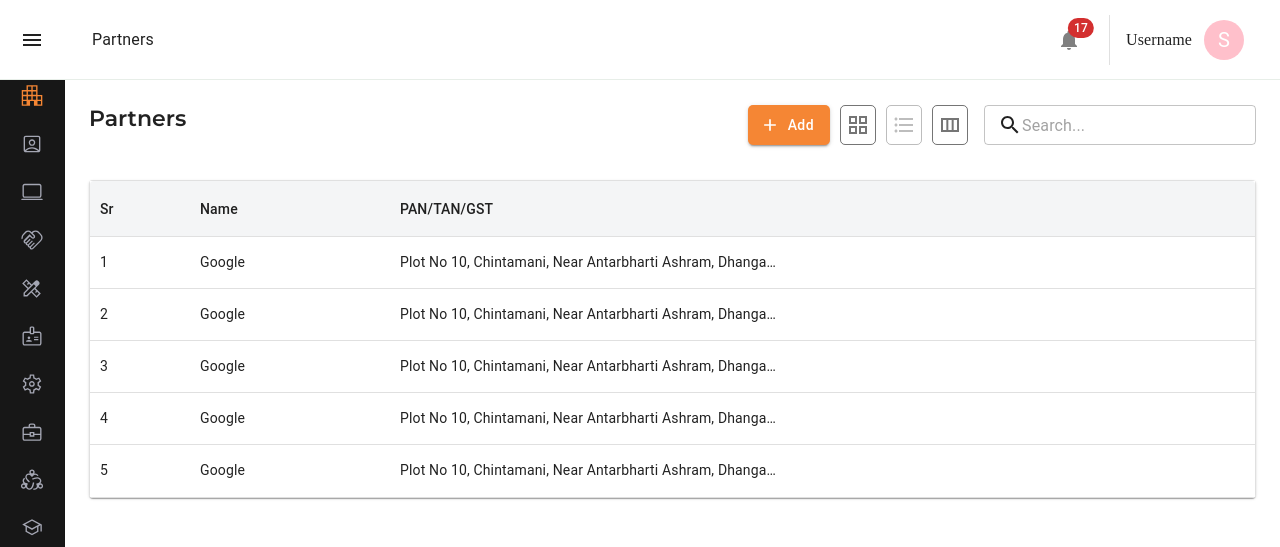
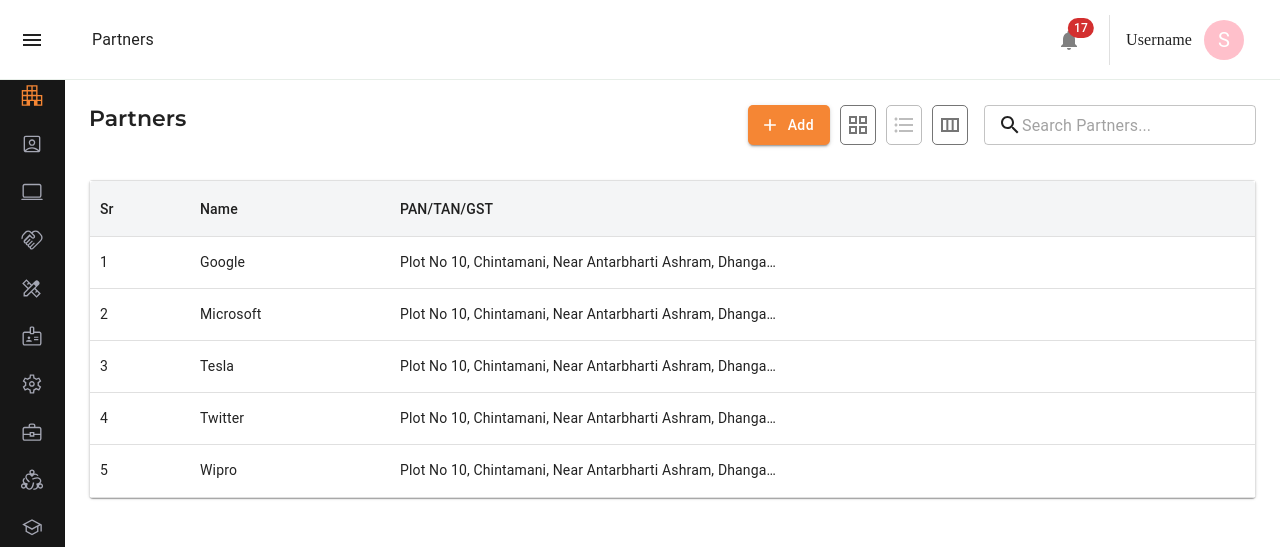
Before and after one commit to sumedh-mohod/HR-portal-react-js, a React (Create React App) app: page /partners in a window 1280 px wide. Shown: the top 547 px of the page. Built offline with nearby package versions, Linux system fonts and the light colour scheme; sample sign-in values are in the browser's storage.

Commit message:
search and pagination

```diff
--- a/src/assets/constants/menus.ts
+++ b/src/assets/constants/menus.ts
@@ -138,7 +138,7 @@ export const Menus: any = [
     submenu: [
       {
         name: "Master",
-        route: "#",
+        route: "vendors",
       },
     ],
   },
--- a/src/components/HigherOrder/Paginations.tsx
+++ b/src/components/HigherOrder/Paginations.tsx
@@ -4,6 +4,8 @@ import KeyboardDoubleArrowRightIcon from "@mui/icons-material/KeyboardDoubleArro
 import KeyboardDoubleArrowLeftIcon from "@mui/icons-material/KeyboardDoubleArrowLeft";
 import KeyboardArrowLeftIcon from "@mui/icons-material/KeyboardArrowLeft";
 import KeyboardArrowRightIcon from "@mui/icons-material/KeyboardArrowRight";
+
+import { styles } from "../../styles/components/paginations";
 
 const Paginations = (props: any) => {
   const { handlePageChange } = props;
@@ -34,16 +36,7 @@ const Paginations = (props: any) => {
             {...item}
           />
         )}
-        sx={{
-          "& .MuiPaginationItem": {
-            color: "#1C1B1F",
-            background: "#D9D9D9",
-          },
-          "& .Mui-selected": {
-            background: "#F58634",
-            color: "#FFFFFF",
-          },
-        }}
+        {...styles.pageSelected}
       />
     </Box>
   );
--- a/src/screens/Company/Companies.tsx
+++ b/src/screens/Company/Companies.tsx
@@ -30,7 +30,7 @@ const columns: GridColDef[] = [
     hide: false,
   },
   {
-    field: "name",
+    field: "company_name",
     headerName: "Company Name",
     width: 300,
     minWidth: 200,
@@ -117,13 +117,14 @@ const CompanyList = () => {
   const [anchorEl, setAnchorEl] = React.useState<null | HTMLElement>(null);
   const [showColumns, setShowColumns] = useState(columns);
   const [currentPage, setCurrentPage] = useState(1);
+  const [searchText, setSearchText] = useState("");
 
   const openDropDown = Boolean(anchorEl);
 
   const companyStore = useAppSelector((state) => state.companies);
   const { isLoadingRequest, companies } = companyStore;
 
-  const currentTableData = useMemo(() => {
+  let currentTableData = useMemo(() => {
     const firstPageIndex = (currentPage - 1) * PageSize;
     const lastPageIndex = firstPageIndex + PageSize;
     return companies?.content?.slice(firstPageIndex, lastPageIndex);
@@ -176,6 +177,18 @@ const CompanyList = () => {
     setCurrentPage(value);
   };
 
+  const handleSearchChange = (event: any) => {
+    const SearchText = event.target.value;
+    setSearchText(SearchText);
+
+    if (SearchText.length > 3) {
+      const newFilter = currentTableData.filter(
+        (value: any) => value.name === SearchText
+      );
+      currentTableData = newFilter;
+    }
+  };
+
   return (
     <Box sx={{ display: "flex", flexDirection: "column" }}>
       <Loader isLoading={isLoadingRequest} />
@@ -222,7 +235,9 @@ const CompanyList = () => {
             size="small"
             id="standard-bare"
             variant="outlined"
-            placeholder="Search..."
+            value={""}
+            onChange={handleSearchChange}
+            placeholder="Search Companies..."
             InputProps={{
               startAdornment: <SearchIcon />,
             }}
--- a/src/screens/Partner/Partners.tsx
+++ b/src/screens/Partner/Partners.tsx
@@ -1,6 +1,13 @@
 import React, { useEffect, useState, useMemo } from "react";
 import { GridColDef } from "@mui/x-data-grid";
-import { Grid, Box, Typography, Container, TextField, Button } from "@mui/material";
+import {
+  Grid,
+  Box,
+  Typography,
+  Container,
+  TextField,
+  Button,
+} from "@mui/material";
 import { useAppDispatch, useAppSelector } from "../../store/hooks";
 import { getPartners } from "../../store/reducers/partners/partners";
 import { useNavigate } from "react-router-dom";
@@ -47,77 +54,77 @@ const rows = [
   },
   {
     id: 2,
-    company_name: "Google",
+    company_name: "Microsoft",
     description:
       "Plot No 10, Chintamani, Near Antarbharti Ashram, Dhangarpura, Khamla Rd, Nagpur, Maharashtra 440015",
   },
   {
     id: 3,
-    company_name: "Google",
+    company_name: "Tesla",
     description:
       "Plot No 10, Chintamani, Near Antarbharti Ashram, Dhangarpura, Khamla Rd, Nagpur, Maharashtra 440015",
   },
   {
     id: 4,
-    company_name: "Google",
+    company_name: "Twitter",
     description:
       "Plot No 10, Chintamani, Near Antarbharti Ashram, Dhangarpura, Khamla Rd, Nagpur, Maharashtra 440015",
   },
   {
     id: 5,
-    company_name: "Google",
+    company_name: "Wipro",
     description:
       "Plot No 10, Chintamani, Near Antarbharti Ashram, Dhangarpura, Khamla Rd, Nagpur, Maharashtra 440015",
   },
   {
     id: 6,
-    company_name: "Google",
+    company_name: "Accenture",
     description:
       "Plot No 10, Chintamani, Near Antarbharti Ashram, Dhangarpura, Khamla Rd, Nagpur, Maharashtra 440015",
   },
   {
     id: 7,
-    company_name: "Google",
+    company_name: "Infosys",
     description:
       "Plot No 10, Chintamani, Near Antarbharti Ashram, Dhangarpura, Khamla Rd, Nagpur, Maharashtra 440015",
   },
   {
     id: 8,
-    company_name: "Google",
+    company_name: "Tata Consultancy Services",
     description:
       "Plot No 10, Chintamani, Near Antarbharti Ashram, Dhangarpura, Khamla Rd, Nagpur, Maharashtra 440015",
   },
   {
     id: 9,
-    company_name: "Google",
+    company_name: "Yahoo",
     description:
       "Plot No 10, Chintamani, Near Antarbharti Ashram, Dhangarpura, Khamla Rd, Nagpur, Maharashtra 440015",
   },
   {
     id: 10,
-    company_name: "Google",
+    company_name: "DuckDuckGo",
     description:
       "Plot No 10, Chintamani, Near Antarbharti Ashram, Dhangarpura, Khamla Rd, Nagpur, Maharashtra 440015",
   },
 ];
+
 let PageSize = 5;
+
 const Partners = () => {
   // const dispatch = useAppDispatch();
   // const partnersStore = useAppSelector((state) => state.partners);
+
   const [designView, setDesignView] = useState("list");
   const [currentPage, setCurrentPage] = useState(1);
   const [anchorEl, setAnchorEl] = React.useState<null | HTMLElement>(null);
+  const [showColumns, setShowColumns] = useState(columns);
+  const [searchText, setSearchText] = useState("");
+  const [currentData, setCurrentData] = useState<any>([]);
   const openDropDown = Boolean(anchorEl);
-  const [showColumns, setShowColumns] = useState(columns);
 
-  const currentTableData = useMemo(() => {
-    const firstPageIndex = (currentPage - 1) * PageSize;
-    const lastPageIndex = firstPageIndex + PageSize;
-    return rows?.slice(firstPageIndex, lastPageIndex);
-  }, [currentPage]);
 
   // const { isLoadingRequest, partners } = partnersStore;
-  // console.log("partners data is", partners);
+
   const navigate = useNavigate();
 
   // useEffect(() => {
@@ -126,6 +133,14 @@ const Partners = () => {
   //     .then((response: any) => {})
   //     .catch((error: any) => {});
   // }, []);
+
+  useEffect(() => {
+    const firstPageIndex = (currentPage - 1) * PageSize;
+    const lastPageIndex = firstPageIndex + PageSize;
+
+    const DataSliced = rows?.slice(firstPageIndex, lastPageIndex);
+    setCurrentData(DataSliced);
+  }, [currentPage]);
 
   const handlePartnerEditClick = () => {
     navigate("/partners/edit");
@@ -162,6 +177,24 @@ const Partners = () => {
     value: number
   ) => {
     setCurrentPage(value);
+  };
+
+  const handleSearchChange = (event: any) => {
+    const SearchText = event.target.value;
+    setSearchText(SearchText);
+
+    if (SearchText.length > 1) {
+      const newFilter = rows.filter((value: any) =>
+        value.company_name.toLowerCase().includes(SearchText.toLowerCase())
+      );
+      setCurrentData(newFilter);
+    } else {
+      const firstPageIndex = (currentPage - 1) * PageSize;
+      const lastPageIndex = firstPageIndex + PageSize;
+
+      const DataSliced = rows?.slice(firstPageIndex, lastPageIndex);
+      setCurrentData(DataSliced);
+    }
   };
 
   return (
@@ -210,7 +243,9 @@ const Partners = () => {
             size="small"
             id="standard-bare"
             variant="outlined"
-            placeholder="Search..."
+            placeholder="Search Partners..."
+            value={searchText}
+            onChange={handleSearchChange}
             InputProps={{
               startAdornment: <SearchIcon />,
             }}
@@ -222,11 +257,11 @@ const Partners = () => {
           <PartnersList
             handlePartnerAddClick={handlePartnerAddClick}
             showColumns={showColumns}
-            rows={currentTableData}
+            rows={currentData}
           />
         ) : (
           <PartnersCard
-            partners={currentTableData}
+            partners={currentData}
             handlePartnerEditClick={handlePartnerEditClick}
             handlePartnerAddClick={handlePartnerAddClick}
           />
--- /dev/null
+++ b/src/styles/components/paginations.ts
@@ -0,0 +1,16 @@
+export const styles = {
+  pageSelected: {
+    sx: {
+      "& .Mui-selected": {
+        backgroundColor: "#F58634",
+        color: "#FFFFFF",
+        fontFamily: "Montserrat",
+        fontStyle: "normal",
+        fontWeight: "600",
+        fontSize: "16px",
+        lineHeight: "25px",
+        textAlign: "center",
+      },
+    },
+  },
+};
```
